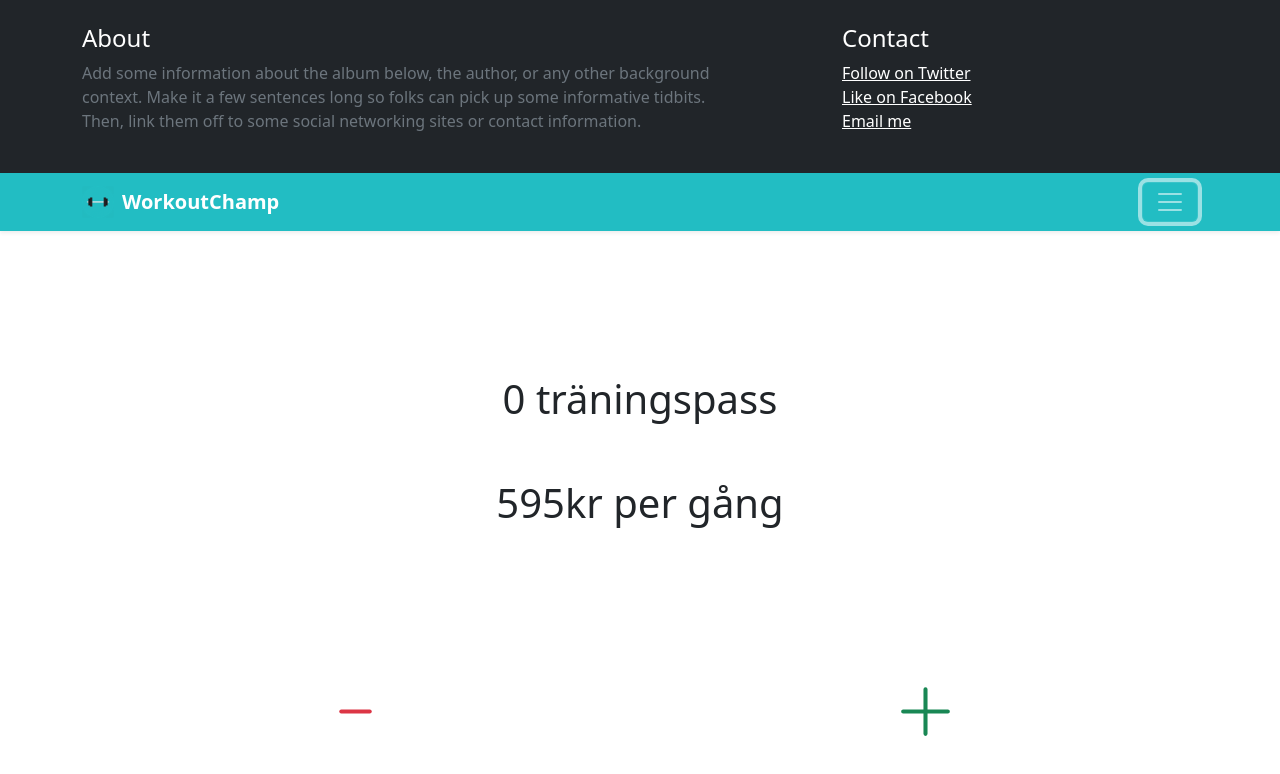
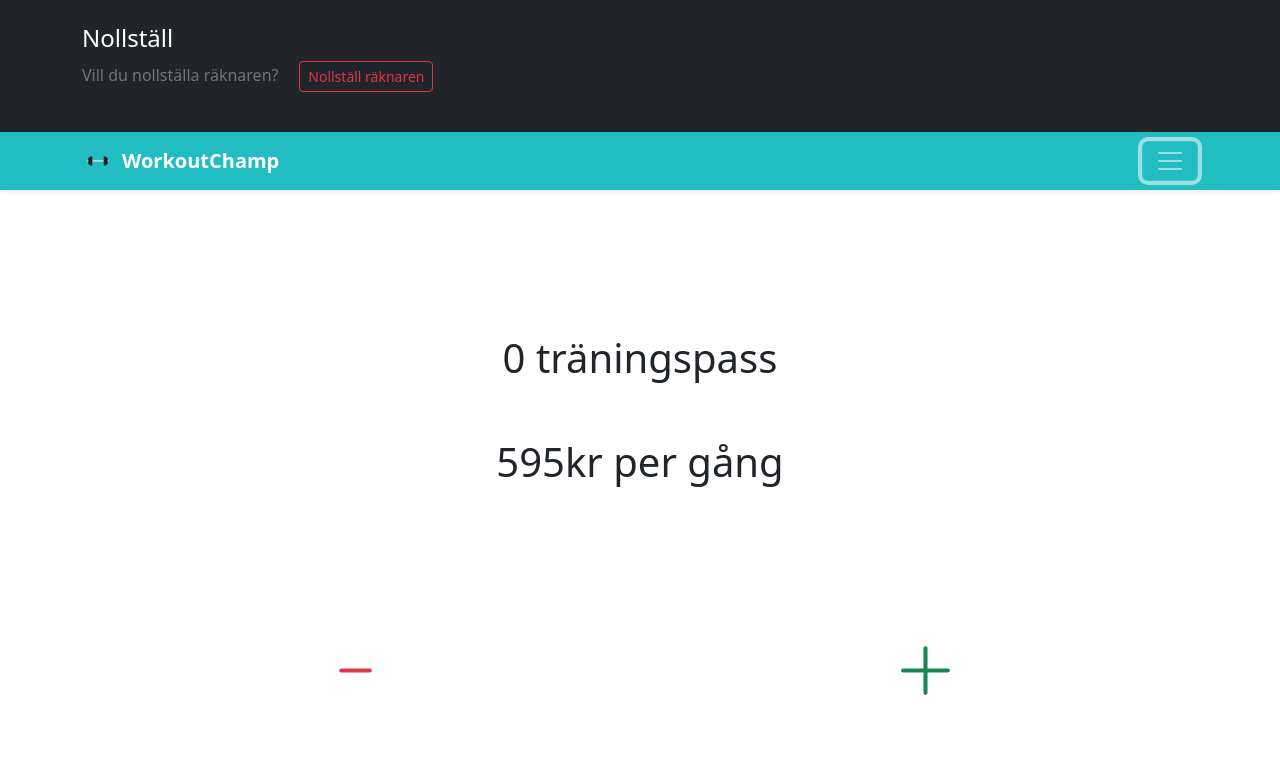
Before and after one commit to Jojjeboy/workoutchamp, an Angular app: page / in a window 1280 px wide. Both pictures are taken after a click on the button "Toggle navigation". Shown: the top 774 px of the page. Built offline with nearby package versions, Linux system fonts and the light colour scheme.

Commit message:
Deploy of the latest and greatest

```diff
--- a/src/app/app.component.html
+++ b/src/app/app.component.html
@@ -3,18 +3,13 @@
     <div class="container">
       <div class="row">
         <div class="col-sm-8 col-md-7 py-4">
-          <h4 class="text-white">About</h4>
-          <p class="text-muted">Add some information about the album below, the author, or any other background context.
-            Make it a few sentences long so folks can pick up some informative tidbits. Then, link them off to some
-            social networking sites or contact information.</p>
-        </div>
-        <div class="col-sm-4 offset-md-1 py-4">
-          <h4 class="text-white">Contact</h4>
-          <ul class="list-unstyled">
-            <li><a href="#" class="text-white">Follow on Twitter</a></li>
-            <li><a href="#" class="text-white">Like on Facebook</a></li>
-            <li><a href="#" class="text-white">Email me</a></li>
-          </ul>
+          <h4 class="text-white">Nollställ</h4>
+          <p class="text-muted" *ngIf="!showResetBtn">Vill du nollställa räknaren? &nbsp; &nbsp; <button (click)="showResetButton()" class="btn btn-outline-danger me-md-2 btn-sm" type="button">Nollställ räknaren</button>
+            <button *ngIf="showResetBtn" (click)="showResetButton()" class="btn btn-outline-danger me-md-2 btn-sm" type="button">Nollställ räknaren</button>
+          </p>
+          <p class="text-muted" *ngIf="showResetBtn">Är du säker? &nbsp; &nbsp;
+            <button *ngIf="showResetBtn" (click)="reset()" data-bs-toggle="collapse" data-bs-target="#navbarHeader" class="btn btn-danger me-md-2 btn-sm" type="button">Ja, nollställ räknaren</button>
+          </p>
         </div>
       </div>
     </div>
--- a/src/app/app.component.ts
+++ b/src/app/app.component.ts
@@ -13,6 +13,7 @@ export class AppComponent implements OnInit{
   private healthCareAllowance:number = 2500;
   public nrOfWorkoutsCompleted: number = 1;
   public priceOfEachVisit: number = this.priceOfWorkoutSubscription + this.priceOfWorkoutCard - this.healthCareAllowance;
+  public showResetBtn = false;
 
   constructor(private localStorageService: LocalStorageServiceService){}
 
@@ -39,6 +40,21 @@ export class AppComponent implements OnInit{
     }
   }
 
+  public reset(){
+    if(this.showResetBtn){
+      this.nrOfWorkoutsCompleted = 0;
+      this.localStorageService.reset();
+    }
+    this.showResetBtn = false;
+  }
+
+  public showResetButton(){
+    if(!this.showResetBtn){
+      this.showResetBtn = true;
+    }
+  }
+
+
   private recalculatePrice(){
     if(this.nrOfWorkoutsCompleted > 0){
       this.priceOfEachVisit = (this.priceOfWorkoutSubscription + this.priceOfWorkoutCard - this.healthCareAllowance) / this.nrOfWorkoutsCompleted
```
Also changed, not shown: 3 other files (tests, documents, lock files or other folders).
